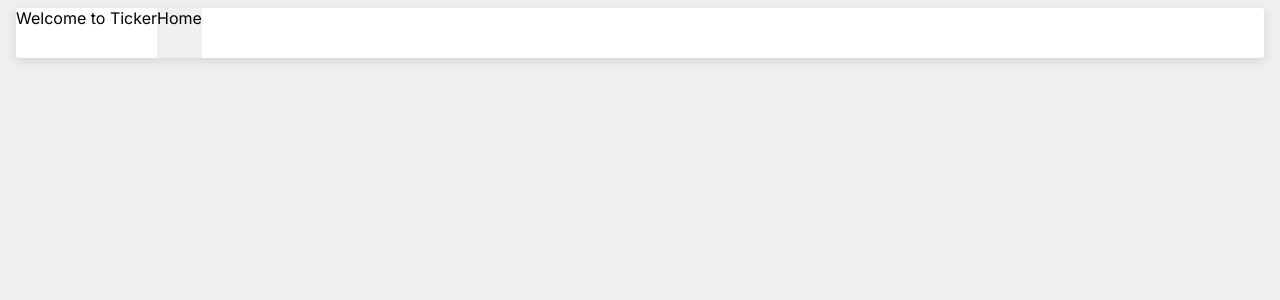
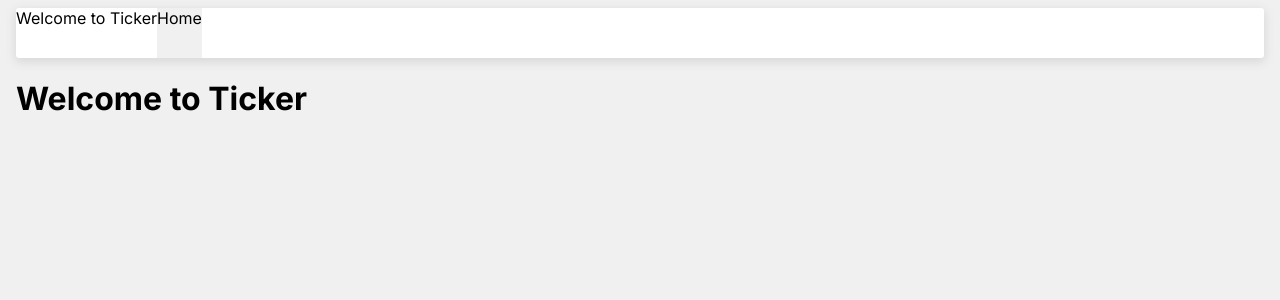
Before and after one commit to ynnxl/ticker, a React (Vite) app in the folder frontend/myapp/: page / in a window 1280 px wide. Shown: the top 300 px of the page. Built offline with nearby package versions, Linux system fonts and the light colour scheme.

Commit message:
Update App.jsx

```diff
--- a/frontend/myapp/src/App.jsx
+++ b/frontend/myapp/src/App.jsx
@@ -9,6 +9,9 @@
       <Header/>
     </div>
     <body>
+      <div>
+        <h1>Welcome to Ticker</h1>
+      </div>
     </body>
   </main>
   )
```
